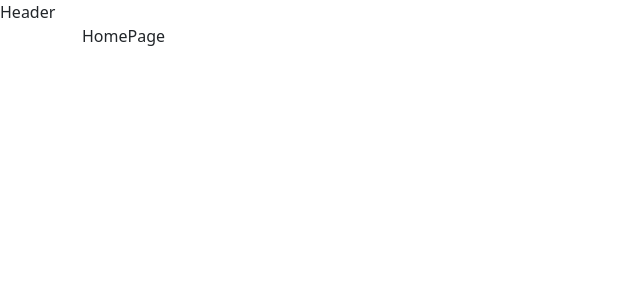
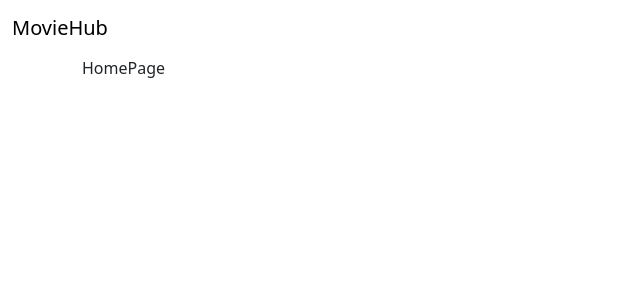
Before and after one commit to SamueleTerraroli/webapp-react, a React (Vite) app: page / in a window 1280 px wide. Shown: the top 300 px of the page, without its empty margins (0-640 px from the left). Built offline with nearby package versions, Linux system fonts and the light colour scheme.

Commit message:
test: endpoint

```diff
--- a/src/App.jsx
+++ b/src/App.jsx
@@ -2,10 +2,12 @@ import { BrowserRouter, Routes, Route } from "react-router-dom"
 import DefalultLayout from "./layouts/DefalultLayout"
 import HomePage from "./pages/HomePage"
 import Error404 from "./pages/Error404"
+import { GlobalProvider } from "./context/GlobalContext"
 
 
 const App = () => {
   return (
+    <GlobalProvider>
       <BrowserRouter>
         <Routes>
           <Route Component={DefalultLayout}>
@@ -14,6 +16,8 @@ const App = () => {
           </Route>
         </Routes>
       </BrowserRouter>
+
+    </GlobalProvider>
   )
 }
 
--- a/src/components/Header.jsx
+++ b/src/components/Header.jsx
@@ -1,6 +1,14 @@
+import { NavLink } from "react-router-dom"
+
 const Header = () => {
     return (
-        <div>Header</div>
+        <header>
+            <nav className="navbar">
+                <div className="container-fluid">
+                    <NavLink className='navbar-brand' aria-current='page' to='/'>MovieHub</NavLink>
+                </div>
+            </nav>
+        </header>
     )
 }
 
--- /dev/null
+++ b/src/context/GlobalContext.jsx
@@ -0,0 +1,34 @@
+import { createContext, useState, useContext } from "react";
+import axios from "axios";
+
+const GlobalContext = createContext();
+
+const GlobalProvider = ({ children }) => {
+
+    const api_url = import.meta.env.VITE_API_URL;
+
+    const fetchMovies = () => {
+        console.log(api_url);
+
+    }
+
+
+    const value = {
+        fetchMovies
+    }
+
+    return (
+        <GlobalContext.Provider value={value}>
+            {children}
+        </GlobalContext.Provider>
+    )
+}
+
+const useGlobalContext = () => {
+    return useContext(GlobalContext)
+}
+
+export {
+    GlobalProvider,
+    useGlobalContext
+}
--- a/src/pages/HomePage.jsx
+++ b/src/pages/HomePage.jsx
@@ -1,6 +1,13 @@
-import React from 'react'
+import { useGlobalContext } from "../context/GlobalContext";
+import { useEffect } from "react";
 
 const HomePage = () => {
+
+    const { fetchMovies } = useGlobalContext();
+
+
+    useEffect(fetchMovies, []);
+
     return (
         <div>HomePage</div>
     )
```
Also changed, not shown: 1 other file (tests, documents, lock files or other folders). Lines whose indentation alone changed are shown as unchanged.
